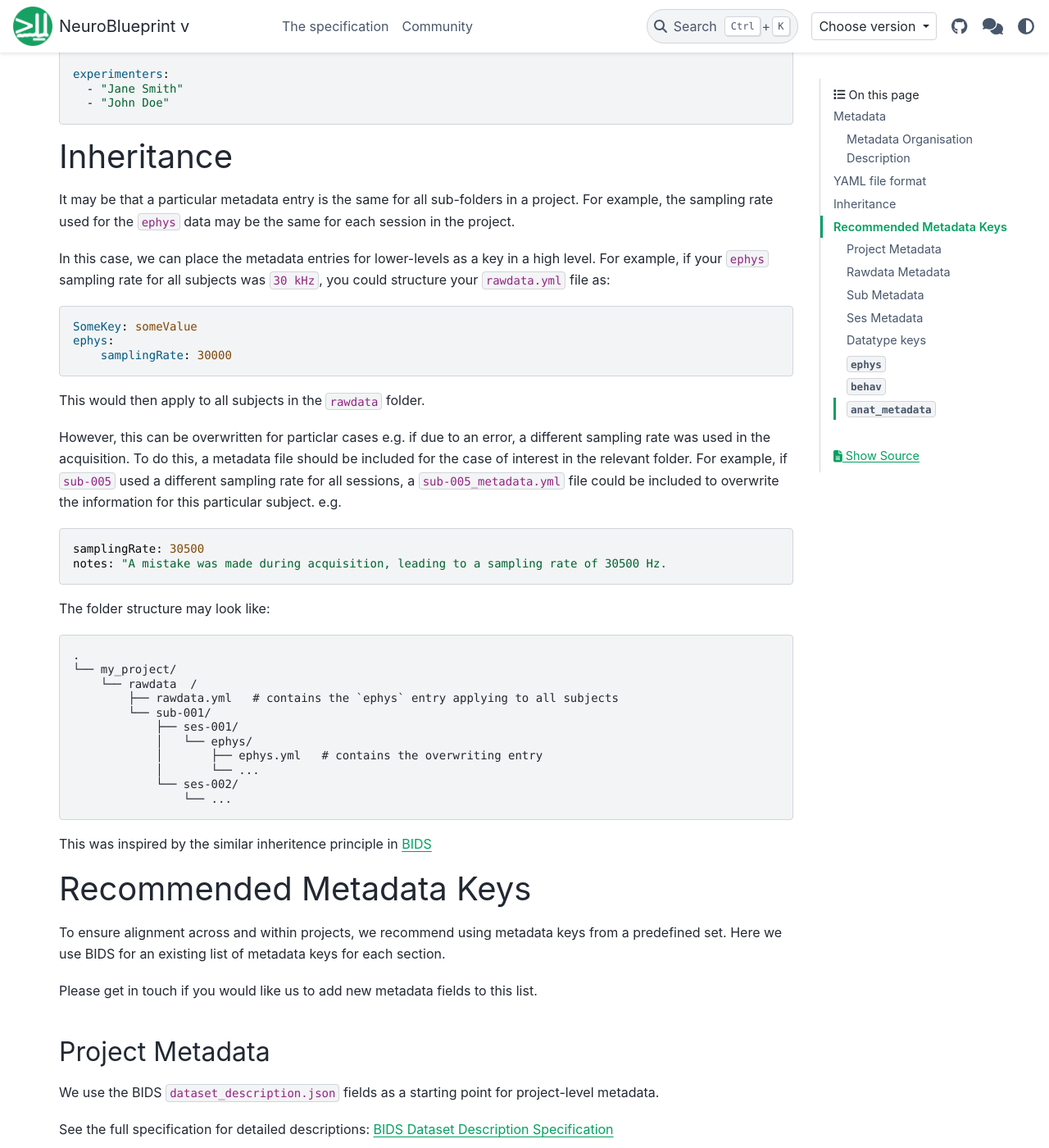
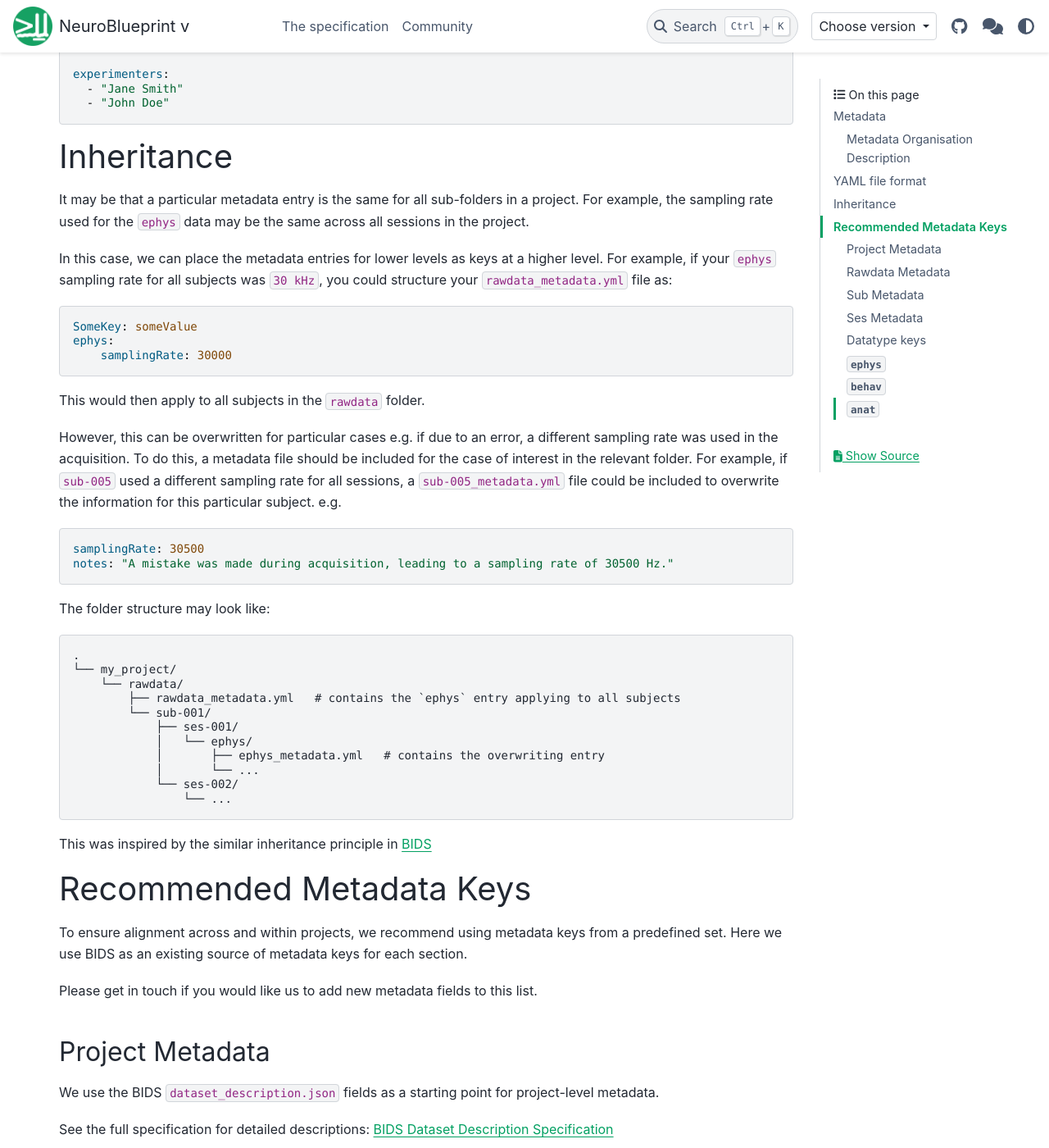
Before and after one commit to neuroinformatics-unit/NeuroBlueprint, a Sphinx documentation site: the page built from docs/source/metadata.md, in a window 1280 px wide and 1400 px high, scrolled down 1876 px. Shown: the whole window at 82% size. Built offline with Sphinx 7.4.7 and the PyData theme 0.15.4, drawn with Linux system fonts in a browser that asks for light colours; the version number could not be read and is left out; some of the changed text lies outside the part shown.

Commit message:
More tidy ups.

````diff
--- a/docs/source/metadata.md
+++ b/docs/source/metadata.md
@@ -21,9 +21,9 @@
 
 ## Metadata Organisation Description
 
-At each level of the project, a metadata file can be included that describe that level:
+At each level of the project, a metadata file can be included that describes that level:
 
-```
+```yaml
 └── my_project/
     ├── my_project_metadata.yml
     └── rawdata/
@@ -57,7 +57,7 @@
 identifiers, genotype or other key information. See [subject metadata](sub-metadata).
 
 **``ses-<value>_metadata.yml``**
-- This file contains information related to the particular experimental session.For example,
+- This file contains information related to the particular experimental session. For example,
 the date, additional notes on what happened in the session.  See [session metadata](ses-metadata).
 
 **``<datatype>_metadata.yml``**
@@ -89,12 +89,12 @@
 # Inheritance
 
 It may be that a particular metadata entry is the same for all sub-folders in a project.
-For example, the sampling rate used for the `ephys` data may be the same for each session
+For example, the sampling rate used for the `ephys` data may be the same across all sessions
 in the project.
 
-In this case, we can place the metadata entries for lower-levels as a key in a high level.
+In this case, we can place the metadata entries for lower levels as keys at a higher level.
 For example, if your `ephys` sampling rate for all subjects was `30 kHz`, you could structure
-your `rawdata.yml` file as:
+your `rawdata_metadata.yml` file as:
 
 ```yaml
 SomeKey: someValue
@@ -104,15 +104,15 @@
 
 This would then apply to all subjects in the `rawdata` folder.
 
-However, this can be overwritten for particlar cases e.g. if due to an error, a different
+However, this can be overwritten for particular cases e.g. if due to an error, a different
 sampling rate was used in the acquisition. To do this, a metadata file should be included
 for the case of interest in the relevant folder. For example, if `sub-005` used a different
 sampling rate for all sessions, a `sub-005_metadata.yml` file could be included to overwrite the
 information for this particular subject. e.g.
 
-```
+```yaml
 samplingRate: 30500
-notes: "A mistake was made during acquisition, leading to a sampling rate of 30500 Hz.
+notes: "A mistake was made during acquisition, leading to a sampling rate of 30500 Hz."
 ```
 
 The folder structure may look like:
@@ -120,23 +120,23 @@
 ```
 .
 └── my_project/
-    └── rawdata  /
-        ├── rawdata.yml   # contains the `ephys` entry applying to all subjects
+    └── rawdata/
+        ├── rawdata_metadata.yml   # contains the `ephys` entry applying to all subjects
         └── sub-001/
             ├── ses-001/
             │   └── ephys/
-            │       ├── ephys.yml   # contains the overwriting entry
+            │       ├── ephys_metadata.yml   # contains the overwriting entry
             │       └── ...
             └── ses-002/
                 └── ...
 ```
 
-This was inspired by the similar inheritence principle in [BIDS](https://bids-validator.readthedocs.io/en/stable/validation-model/inheritance-principle.html)
+This was inspired by the similar inheritance principle in [BIDS](https://bids-validator.readthedocs.io/en/stable/validation-model/inheritance-principle.html)
 
 # Recommended Metadata Keys
 
 To ensure alignment across and within projects, we recommend using metadata keys from
-a predefined set. Here we use BIDS for an existing list of metadata keys for each section.
+a predefined set. Here we use BIDS as an existing source of metadata keys for each section.
 
 Please get in touch if you would like us to add new metadata fields to this list.
 
````
Also changed, not shown: other parts of docs/source/metadata.md (+7 -7 lines).
